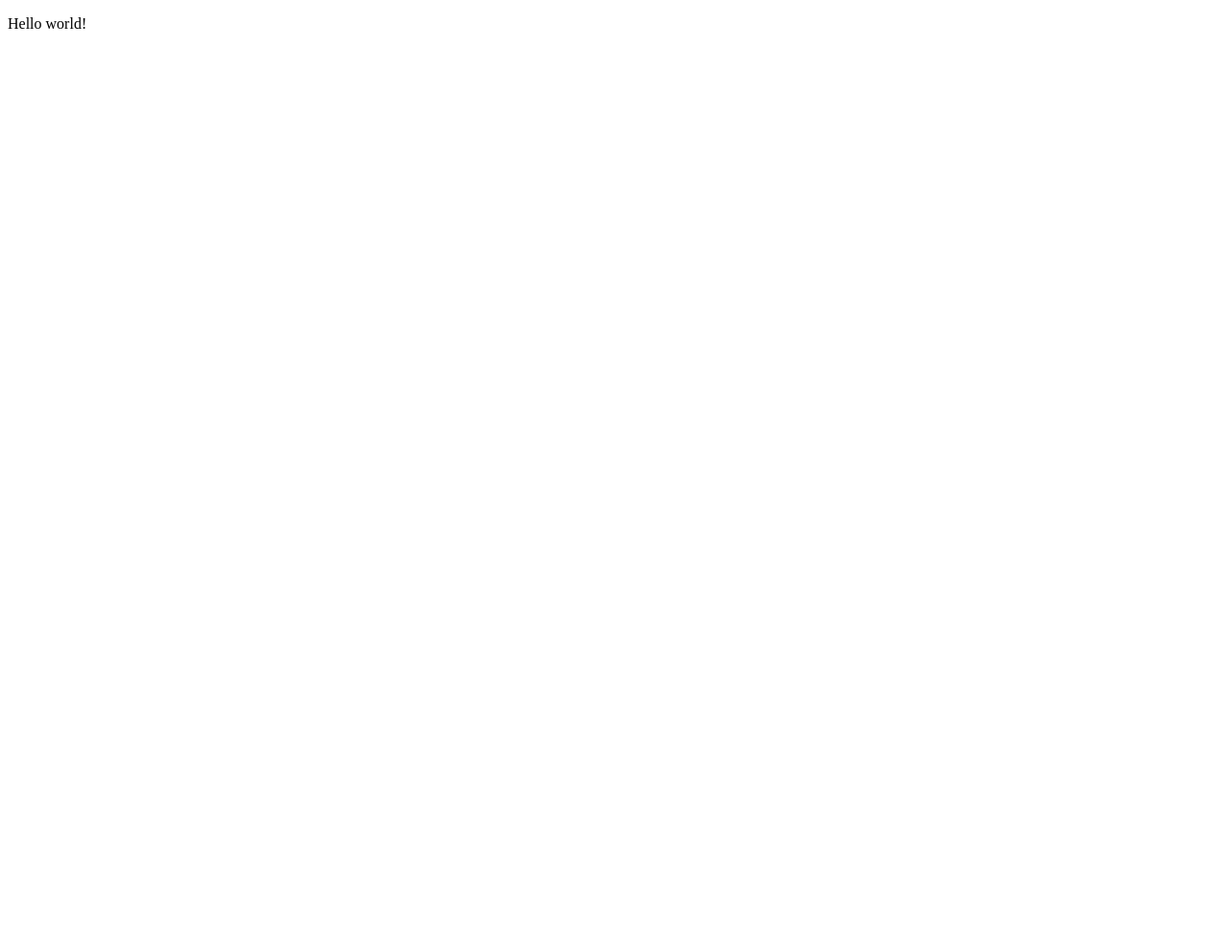
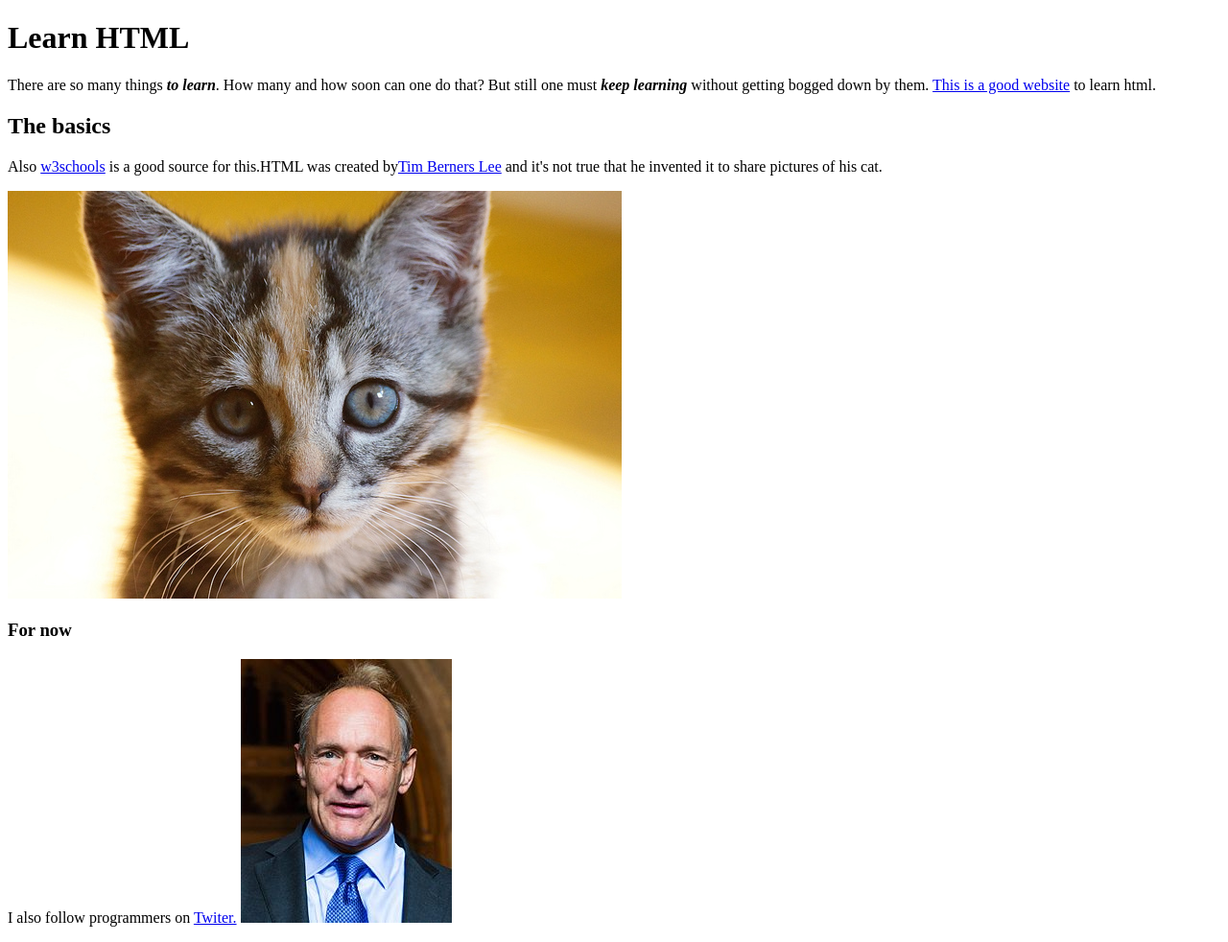
Before and after one commit to santu-cpu/sample_website, a plain HTML site: page index.html in a window 1280 px wide. Shown: the whole page at 96% size. Before the commit the page ends 800 px from the top, so only its background shows below. Drawn offline with Linux system fonts and the light colour scheme.

Commit message:
Add some images

```diff
--- a/index.html
+++ b/index.html
@@ -1,10 +1,24 @@
 <!DOCTYPE html>
 <html>
 <head>
-  <title>Page title</title>
+  <title>Learn HTML</title>
   <meta charset="utf-8">
 </head>
 <body>
-  <p>Hello world!</p>
+  <h1>Learn HTML</h1>
+  <p>
+    There are so many things <em><strong>to learn</strong></em>. How many and how soon can one do that? But still one must <strong><em>keep learning</em></strong> without getting bogged down by them.
+    <a href="http://learnenough.com">This is a good website</a> to learn html.
+  </p>
+  <h2>The basics</h2>
+  <p>
+    Also <a href="https://www.w3schools.com/">w3schools</a> is a good source for this.HTML was created by<a href="https://en.wikipedia.org/wiki/Tim_Berners-Lee">Tim Berners Lee</a> and it's not true that he invented it to share pictures of his cat.
+  </p>
+  <img src="images/kitten.jpg" alt="An adorable kitten">
+  <h3>For now</h3>
+  <p>
+    I also follow programmers on <a href="https://twitter.com/" target="_blank">Twiter.</a>
+    <img src="images/lee.jpg" alt="Berners Tim_Berners-Lee">
+  </p>
 </body>
 </html>
```
Also changed, not shown: images/kitten.jpg (added), images/lee.jpg (added).
